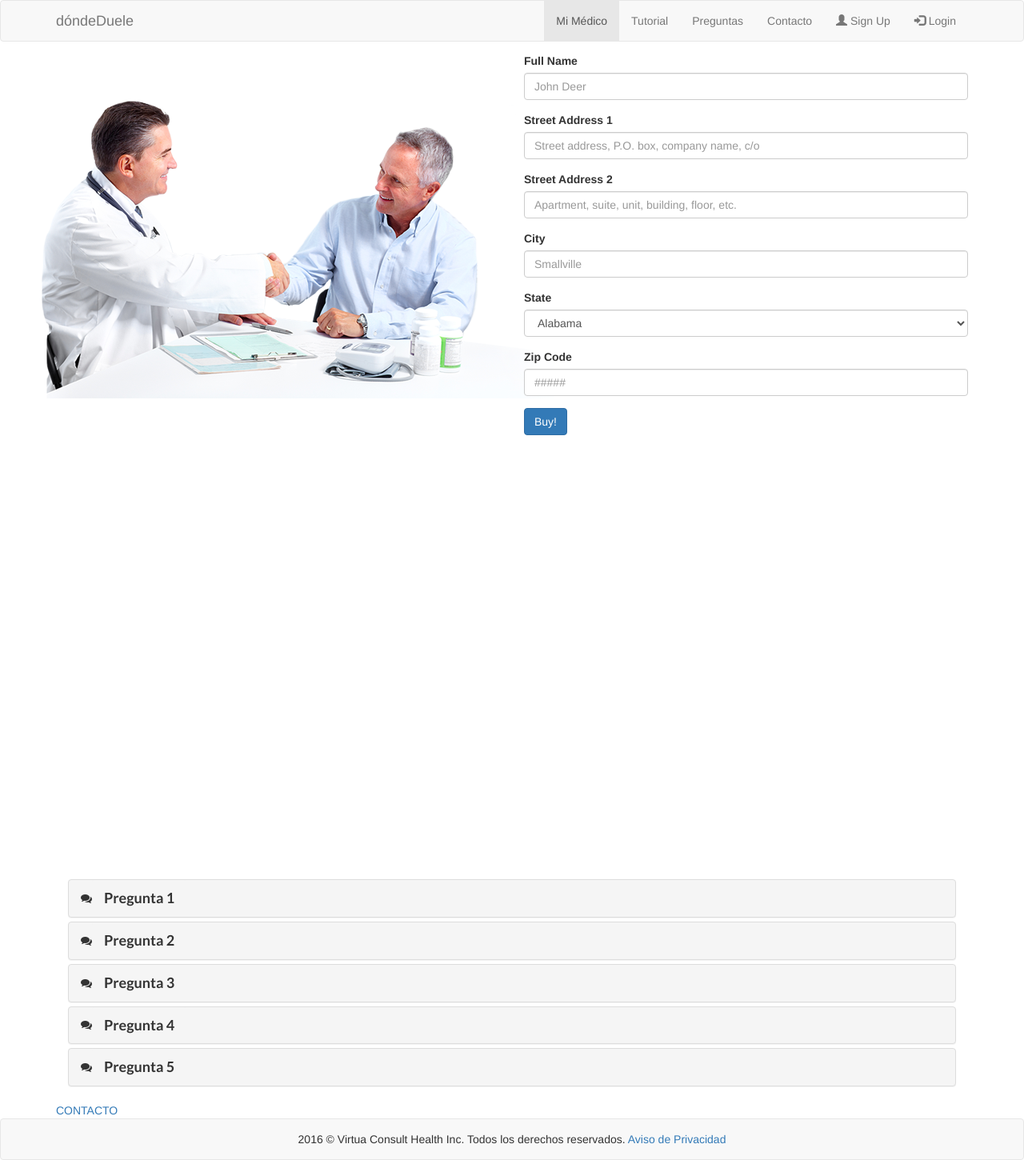
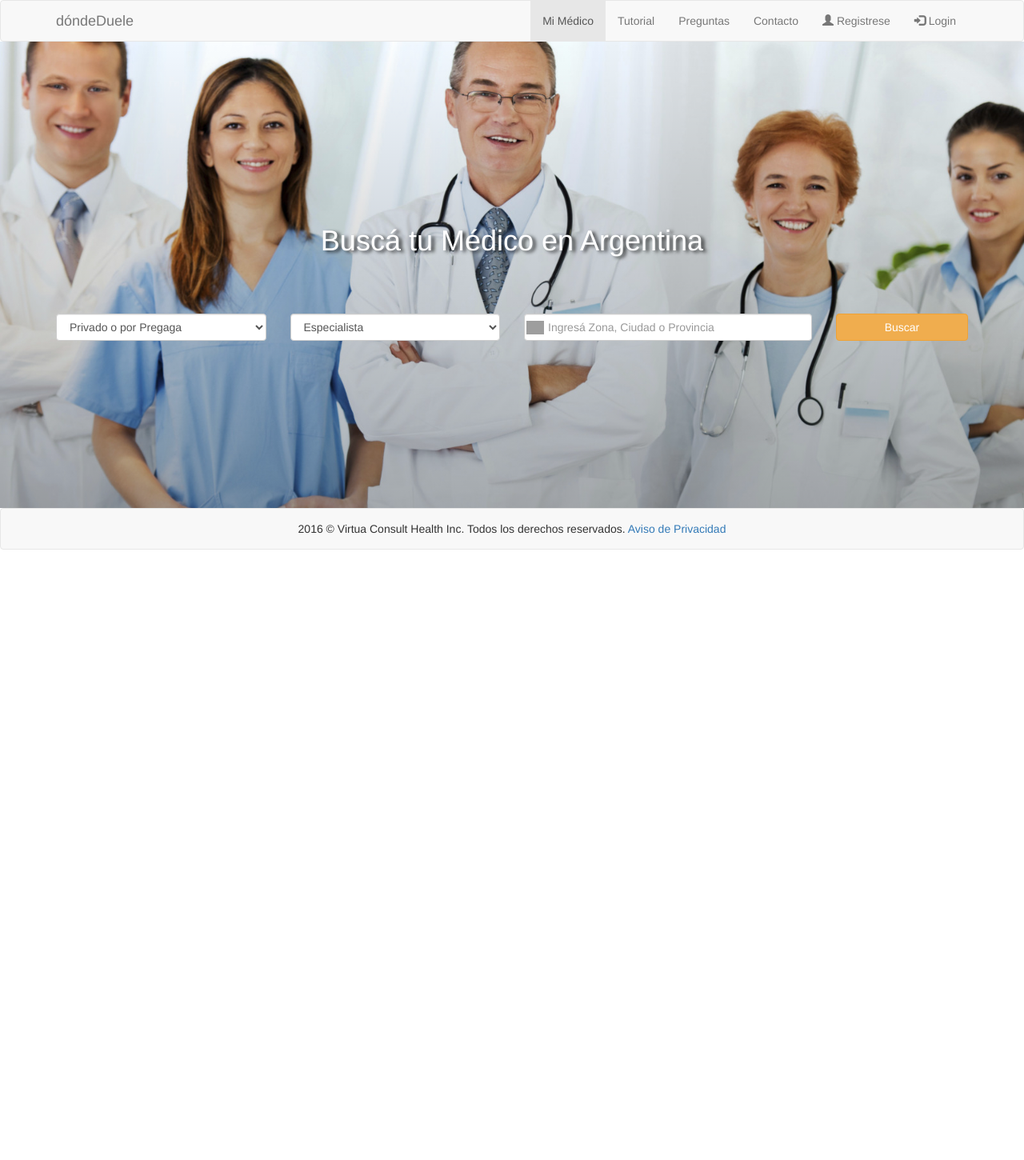
Before and after one commit to martindiiorio/desarrollo, a PHP site: page / in a window 1280 px wide. Shown: the whole page at 80% size. After the commit the page ends 687 px from the top, so only its background shows below. Run offline with PHP 8.4, Linux system fonts and the light colour scheme; grey boxes are pictures that could not be loaded.

Commit message:
Actualizo js, html y css
Incluye validacion por JS incompleta. Falta reemplazarla por objetos y
asegurarse de que bloquee el boton de register (paciente) si los campos
son incorrectos.

```diff
--- a/css/style.css
+++ b/css/style.css
@@ -7,8 +7,42 @@
 		padding-top: 1em;
 }
 
+.home-titulo {
+    color: #fff;
+    text-shadow: 4px 2px 4px rgba(0, 0, 0, .75);
+    margin-bottom: 2em;
+}
+
 .section-home {
-	background: url('../img/dondeDuele-corporativo.png') no-repeat;
+	background:
+      /* top, transparent red, faked with gradient */
+      linear-gradient(
+        rgba(0, 0, 0, 0),
+        rgba(0, 0, 0, .3)
+      ),
+      /* bottom, image */
+      url('../img/dondeduele-corpo.jpg') no-repeat center center fixed;
+
+    -webkit-background-size: cover;
+    -moz-background-size: cover;
+    -o-background-size: cover;
+    background-size: cover;
+    display: flex;
+    height: 583px;
+    align-items: center;
+    justify-content: center;
+}
+
+.form-elementos {
+    width: 100% !important;
+}
+
+.search-query {
+    padding-left: 29px;
+    background-image: url(http://www.freeiconspng.com/uploads/orange-localization-icon-11.png);
+    background-repeat: no-repeat;
+    background-size: 22px;
+    background-position: 2px;
 }
 
 /*FAQ CSS*/
@@ -64,3 +98,7 @@
 .pointer {
 	cursor: pointer;
 }
+
+#faqTitleModal {
+	text-align: center;
+}
--- a/index.html
+++ b/index.html
@@ -5,6 +5,8 @@
     <meta charset="UTF-8">
     <meta name="viewport" content="width=device-width, initial-scale=1.0">
     <meta http-equiv="X-UA-Compatible" content="ie=edge">
+    <!--Icono title-->
+    <link rel="icon" href="https://encrypted-tbn1.gstatic.com/images?q=tbn:ANd9GcTgeo4D_Ic0vClXpLtBHSgITMsHxDKEGHXloSN45PxlGV8dzPEe" sizes="16x16">
 
     <!--Bootstrap CSS -->
     <link rel="stylesheet" href="http://maxcdn.bootstrapcdn.com/bootstrap/3.3.7/css/bootstrap.min.css">
@@ -26,7 +28,7 @@
                     <span class="icon-bar"></span>
                     <span class="icon-bar"></span>
                 </button>
-                <a class="navbar-brand" href="#">dóndeDuele</a>
+                <a class="navbar-brand" href="index.html">dóndeDuele</a>
             </div>
             <div class="collapse navbar-collapse" id="myNavbar">
                 <ul class="nav navbar-nav navbar-right">
@@ -40,16 +42,16 @@
                         </ul>
                     </li> -->
                     <li><a href="#" onclick="return false;" onmousedown="scrollMe('tutorial_anchor')">Tutorial</a></li>
-                    <li><a href="#" onclick="return false;" onmousedown="scrollMe('faq_anchor')">Preguntas</a></li>
+                    <li><a id="faq" href="#"><span class=""></span> Preguntas</a></li>
                     <li><a href="#" onclick="return false;" onmousedown="scrollMe('contacto_anchor')">Contacto</a></li>
-                    <li><a id="signin" href="#"><span class="glyphicon glyphicon-user"></span> Sign Up</a></li>
+                    <li><a id="signin" href="#"><span class="glyphicon glyphicon-user"></span> Registrese</a></li>
                     <li><a id="login" href="#"><span class="glyphicon glyphicon-log-in"></span> Login</a></li>
                 </ul>
             </div>
         </div>
     </nav>
 
-    <!-- Modal SignIn-->
+    <!-- Modal Registro-->
     <div class="modal fade" id="myModalSignIn" role="dialog">
         <div class="modal-dialog">
 
@@ -57,184 +59,53 @@
             <div class="modal-content">
                 <div class="modal-header" style="padding:35px 50px;">
                     <button type="button" class="close" data-dismiss="modal">&times;</button>
-                    <h4><span class="glyphicon glyphicon-user"></span> Sign Up</h4>
+                    <h4><span class="glyphicon glyphicon-user"></span> Registrese</h4>
                 </div>
                 <div class="modal-body" style="padding:40px 50px;">
-                    <form role="form">
+                    <form method="get" action="" class="section-form">
                         <div class="form-group">
-                            <label for="usrnameSignUp"><span class="glyphicon glyphicon-user"></span> Username</label>
-                            <input type="text" class="form-control" id="usrnameSignUp" placeholder="Enter email">
+                            <!-- Full Name -->
+                            <label for="full_name_id" class="control-label">Dirección de Correo Electrónico</label>
+                            <input type="text" class="form-control" id="email_id" name="email" placeholder="juan@perez.com.ar" onblur="validate(this)">
                         </div>
+
                         <div class="form-group">
-                            <label for="pswSignup"><span class="glyphicon glyphicon-eye-open"></span> Password</label>
-                            <input type="text" class="form-control" id="pswSignup" placeholder="Enter password">
+                            <!-- Street 1 -->
+                            <label for="street1_id" class="control-label">Contraseña</label>
+                            <input type="password" class="form-control" id="pass_1" name="pass1" placeholder="contraseña" onblur="validate(this)">
                         </div>
-                        <div class="checkbox">
-                            <label>
-                                <input type="checkbox" value="" checked>Remember me</label>
+
+                        <div class="form-group">
+                            <!-- Street 2 -->
+                            <label for="street2_id" class="control-label">Confirme Contraseña</label>
+                            <input type="password" class="form-control" id="pass_2" name="pass2" placeholder="confirmacion de contraseña" onblur="validate(this)">
                         </div>
-                        <button type="submit" class="btn btn-success btn-block"><span class="glyphicon glyphicon-off"></span> Login</button>
+
+                        <div class="form-group">
+                            <!-- Submit Button -->
+                            <button disabled="true" onclick="registrar()" type="submit" class="btn btn-primary">Registrar</button>
+                        </div>
                     </form>
                 </div>
                 <div class="modal-footer">
                     <button type="submit" class="btn btn-danger btn-default pull-left" data-dismiss="modal"><span class="glyphicon glyphicon-remove"></span> Cancel</button>
-                    <p>Not a member? <a href="#">Sign Up</a></p>
-                    <p>Forgot <a href="#">Password?</a></p>
                 </div>
             </div>
 
         </div>
     </div>
 
-
-    <!-- Modal Login-->
-    <div class="modal fade" id="myModalLogIn" role="dialog">
+    <!--modal de FAQ-->
+    <div class="modal fade" id="myModalFAQ" role="dialog">
         <div class="modal-dialog">
 
             <!-- Modal content-->
             <div class="modal-content">
                 <div class="modal-header" style="padding:35px 50px;">
                     <button type="button" class="close" data-dismiss="modal">&times;</button>
-                    <h4><span class="glyphicon glyphicon-log-in"></span> Login</h4>
+                    <h4 id="faqTitleModal"><span class=""></span> Preguntas Frecuentes</h4>
                 </div>
                 <div class="modal-body" style="padding:40px 50px;">
-                    <form role="form">
-                        <div class="form-group">
-                            <label for="usrnameLogin"><span class="glyphicon glyphicon-user"></span> Username</label>
-                            <input type="text" class="form-control" id="usrnameLogin" placeholder="Enter email">
-                        </div>
-                        <div class="form-group">
-                            <label for="pswLogin"><span class="glyphicon glyphicon-eye-open"></span> Password</label>
-                            <input type="text" class="form-control" id="pswLogin" placeholder="Enter password">
-                        </div>
-                        <div class="checkbox">
-                            <label>
-                                <input type="checkbox" value="" checked>Remember me</label>
-                        </div>
-                        <button type="submit" class="btn btn-success btn-block"><span class="glyphicon glyphicon-off"></span> Login</button>
-                    </form>
-                </div>
-                <div class="modal-footer">
-                    <button type="submit" class="btn btn-danger btn-default pull-left" data-dismiss="modal"><span class="glyphicon glyphicon-remove"></span> Cancel</button>
-                    <p>Not a member? <a href="#">Sign Up</a></p>
-                    <p>Forgot <a href="#">Password?</a></p>
-                </div>
-            </div>
-
-        </div>
-    </div>
-
-    <section class="section-home" id="section_anchor">
-        <div class="container">
-            <div class="row">
-                <div class="col-sm-6">
-
-                </div>
-                <div class="col-sm-6">
-                    <form class="section-form">
-                        <div class="form-group">
-                            <!-- Full Name -->
-                            <label for="full_name_id" class="control-label">Full Name</label>
-                            <input type="text" class="form-control" id="full_name_id" name="full_name" placeholder="John Deer" onblur="validate(this)">
-                        </div>
-
-                        <div class="form-group">
-                            <!-- Street 1 -->
-                            <label for="street1_id" class="control-label">Street Address 1</label>
-                            <input type="text" class="form-control" id="street1_id" name="street1" placeholder="Street address, P.O. box, company name, c/o" onblur="validate(this)">
-                        </div>
-
-                        <div class="form-group">
-                            <!-- Street 2 -->
-                            <label for="street2_id" class="control-label">Street Address 2</label>
-                            <input type="text" class="form-control" id="street2_id" name="street2" placeholder="Apartment, suite, unit, building, floor, etc." onblur="validate(this)">
-                        </div>
-
-                        <div class="form-group">
-                            <!-- City-->
-                            <label for="city_id" class="control-label">City</label>
-                            <input type="text" class="form-control" id="city_id" name="city" placeholder="Smallville" onblur="validate(this)">
-                        </div>
-
-                        <div class="form-group">
-                            <!-- State Button -->
-                            <label for="state_id" class="control-label">State</label>
-                            <select class="form-control" id="state_id">
-                                <option value="AL">Alabama</option>
-                                <option value="AK">Alaska</option>
-                                <option value="AZ">Arizona</option>
-                                <option value="AR">Arkansas</option>
-                                <option value="CA">California</option>
-                                <option value="CO">Colorado</option>
-                                <option value="CT">Connecticut</option>
-                                <option value="DE">Delaware</option>
-                                <option value="DC">District Of Columbia</option>
-                                <option value="FL">Florida</option>
-                                <option value="GA">Georgia</option>
-                                <option value="HI">Hawaii</option>
-                                <option value="ID">Idaho</option>
-                                <option value="IL">Illinois</option>
-                                <option value="IN">Indiana</option>
-                                <option value="IA">Iowa</option>
-                                <option value="KS">Kansas</option>
-                                <option value="KY">Kentucky</option>
-                                <option value="LA">Louisiana</option>
-                                <option value="ME">Maine</option>
-                                <option value="MD">Maryland</option>
-                                <option value="MA">Massachusetts</option>
-                                <option value="MI">Michigan</option>
-                                <option value="MN">Minnesota</option>
-                                <option value="MS">Mississippi</option>
-                                <option value="MO">Missouri</option>
-                                <option value="MT">Montana</option>
-                                <option value="NE">Nebraska</option>
-                                <option value="NV">Nevada</option>
-                                <option value="NH">New Hampshire</option>
-                                <option value="NJ">New Jersey</option>
-                                <option value="NM">New Mexico</option>
-                                <option value="NY">New York</option>
-                                <option value="NC">North Carolina</option>
-                                <option value="ND">North Dakota</option>
-                                <option value="OH">Ohio</option>
-                                <option value="OK">Oklahoma</option>
-                                <option value="OR">Oregon</option>
-                                <option value="PA">Pennsylvania</option>
-                                <option value="RI">Rhode Island</option>
-                                <option value="SC">South Carolina</option>
-                                <option value="SD">South Dakota</option>
-                                <option value="TN">Tennessee</option>
-                                <option value="TX">Texas</option>
-                                <option value="UT">Utah</option>
-                                <option value="VT">Vermont</option>
-                                <option value="VA">Virginia</option>
-                                <option value="WA">Washington</option>
-                                <option value="WV">West Virginia</option>
-                                <option value="WI">Wisconsin</option>
-                                <option value="WY">Wyoming</option>
-                            </select>
-                        </div>
-
-                        <div class="form-group">
-                            <!-- Zip Code-->
-                            <label for="zip_id" class="control-label">Zip Code</label>
-                            <input type="text" class="form-control" id="zip_id" name="zip" placeholder="#####" onblur="validate(this)">
-                        </div>
-
-                        <div class="form-group">
-                            <!-- Submit Button -->
-                            <button type="submit" class="btn btn-primary">Buy!</button>
-                        </div>
-                    </form>
-                </div>
-
-            </div>
-        </div>
-    </section>
-
-    <br><br><br><br><br><br><br><br><br><br><br><br><br><br><br><br><br><br><br><br><br><br><br><br><br><br><br>
-    <!-- Empieza FAQ -->
-    <div class="container" id="faq_anchor">
-        <div class="col-xs-12">
                     <div class="panel-group" id="colapsador">
                         <div class="panel panel-default align_glyph">
                             <i class="fa fa-comments glyph_icon"></i>
@@ -313,13 +184,105 @@
                         </div>
                     </div>
                 </div>
+                <div class="modal-footer">
+                    <button type="submit" class="btn btn-danger btn-default pull-left" data-dismiss="modal"><span class="glyphicon glyphicon-remove"></span> Cancel</button>
                 </div>
-    <!-- Cierra "container" de FAQ -->
+            </div>
+        </div>
+    </div>
 
-    <!-- Abre Contacto: quien haga contacto tenga en cuenta que el navbar scrollea hasta el id que diga 'contacto_anchor'. -->
-    <div class="container" id="contacto_anchor">
-        <a href="#" onclick="return false;" onmousedown="goBack('pageTop_anchor')">CONTACTO</a>
+
+    <!-- Modal Login-->
+    <div class="modal fade" id="myModalLogIn" role="dialog">
+        <div class="modal-dialog">
+
+            <!-- Modal content-->
+            <div class="modal-content">
+                <div class="modal-header" style="padding:35px 50px;">
+                    <button type="button" class="close" data-dismiss="modal">&times;</button>
+                    <h4><span class="glyphicon glyphicon-log-in"></span> Login</h4>
                 </div>
+                <div class="modal-body" style="padding:40px 50px;">
+                    <form role="form">
+                        <div class="form-group">
+                            <label for="usrnameLogin"><span class="glyphicon glyphicon-user"></span> Username</label>
+                            <input type="text" class="form-control" id="usrnameLogin" placeholder="Enter email">
+                        </div>
+                        <div class="form-group">
+                            <label for="pswLogin"><span class="glyphicon glyphicon-eye-open"></span> Password</label>
+                            <input type="text" class="form-control" id="pswLogin" placeholder="Enter password">
+                        </div>
+                        <div class="checkbox">
+                            <label>
+                                <input type="checkbox" value="" checked>Remember me</label>
+                        </div>
+                        <button type="submit" class="btn btn-success btn-block"><span class="glyphicon glyphicon-off"></span> Login</button>
+                    </form>
+                </div>
+                <div class="modal-footer">
+                    <button type="submit" class="btn btn-danger btn-default pull-left" data-dismiss="modal"><span class="glyphicon glyphicon-remove"></span> Cancel</button>
+                    <p>Not a member? <a href="#">Sign Up</a></p>
+                    <p>Forgot <a href="#">Password?</a></p>
+                </div>
+            </div>
+
+        </div>
+    </div>
+
+    <section class="section-home" id="section_anchor">
+        <div class="container">
+            <div class="row">
+                <div class="col-md-12">
+                    <h1 class="text-center home-titulo ">Buscá tu Médico en Argentina</h1>
+                </div>
+                <div class="col-md-12">
+
+
+                    <form class="form-inline text-center">
+                        <div class="row">
+                            <div class="col-xs-6 col-sm-3">
+                                <div class="form-group form-elementos">
+                                    <select class="form-control form-elementos">
+                                        <option hidden>Privado o por Pregaga </option>
+                                        <option>2</option>
+                                        <option>3</option>
+                                        <option>4</option>
+                                        <option>5</option>
+                                    </select>
+                                </div>
+                            </div>
+                            <div class="col-xs-6 col-sm-3">
+                                <div class="form-group form-elementos">
+                                    <select class="form-control form-elementos">
+                                        <option hidden>Especialista</option>
+                                        <option>2</option>
+                                        <option>3</option>
+                                        <option>4</option>
+                                        <option>5</option>
+                                    </select>
+                                </div>
+                            </div>
+                            <div class="col-xs-6 col-sm-4">
+                                <div class="form-group form-elementos">
+                                    <input type="text" class="form-control form-elementos search-query" id="exampleInputEmail2" placeholder="Ingresá Zona, Ciudad o Provincia">
+                                </div>
+                            </div>
+                            <div class="col-xs-6 col-sm-2">
+                                <div class="form-elementos">
+                                    <button type="submit" class="btn btn-warning form-elementos">Buscar</button>
+                                </div>
+                            </div>
+                        </div>
+
+
+                    </form>
+
+
+                </div>
+            </div>
+        </div>
+    </section>
+
     <!-- Modal -->
     <div class="modal fade" id="myModalAviso" role="dialog">
         <div class="modal-dialog">
@@ -413,6 +376,8 @@
     <!--<script type="text/javascript" src="js/scroller.js"></script>-->
     <!-- Validacion del registro -->
     <script type="text/javascript" src="js/validateForm.js"></script>
+    <!-- llamada a sprint 2 el coso ese-->
+    <script type="text/javascript" src="js/registrar.js"></script>
 
 </body>
 
--- a/js/modals.js
+++ b/js/modals.js
@@ -5,4 +5,7 @@ $(document).ready(function() {
 	$("#login").click(function() {
 		$("#myModalLogIn").modal();
 	});
+	$("#faq").click(function() {
+		$("#myModalFAQ").modal();
+	});
 });
--- /dev/null
+++ b/js/registrar.js
@@ -0,0 +1,5 @@
+function registrar() {
+ 	var xmlhttp = new XMLHttpRequest();
+	xmlhttp.open("GET", "https://www.digitalhouse.com/nuevoUsuario", true);
+	xmlhttp.send("");
+}
```
Also changed, not shown: js/validateForm.js (+13 -11 lines), README.md, img/dondeDuele-corporativo.png, img/dondeduele-corpo.jpg (added). Lines whose indentation alone changed are shown as unchanged.
